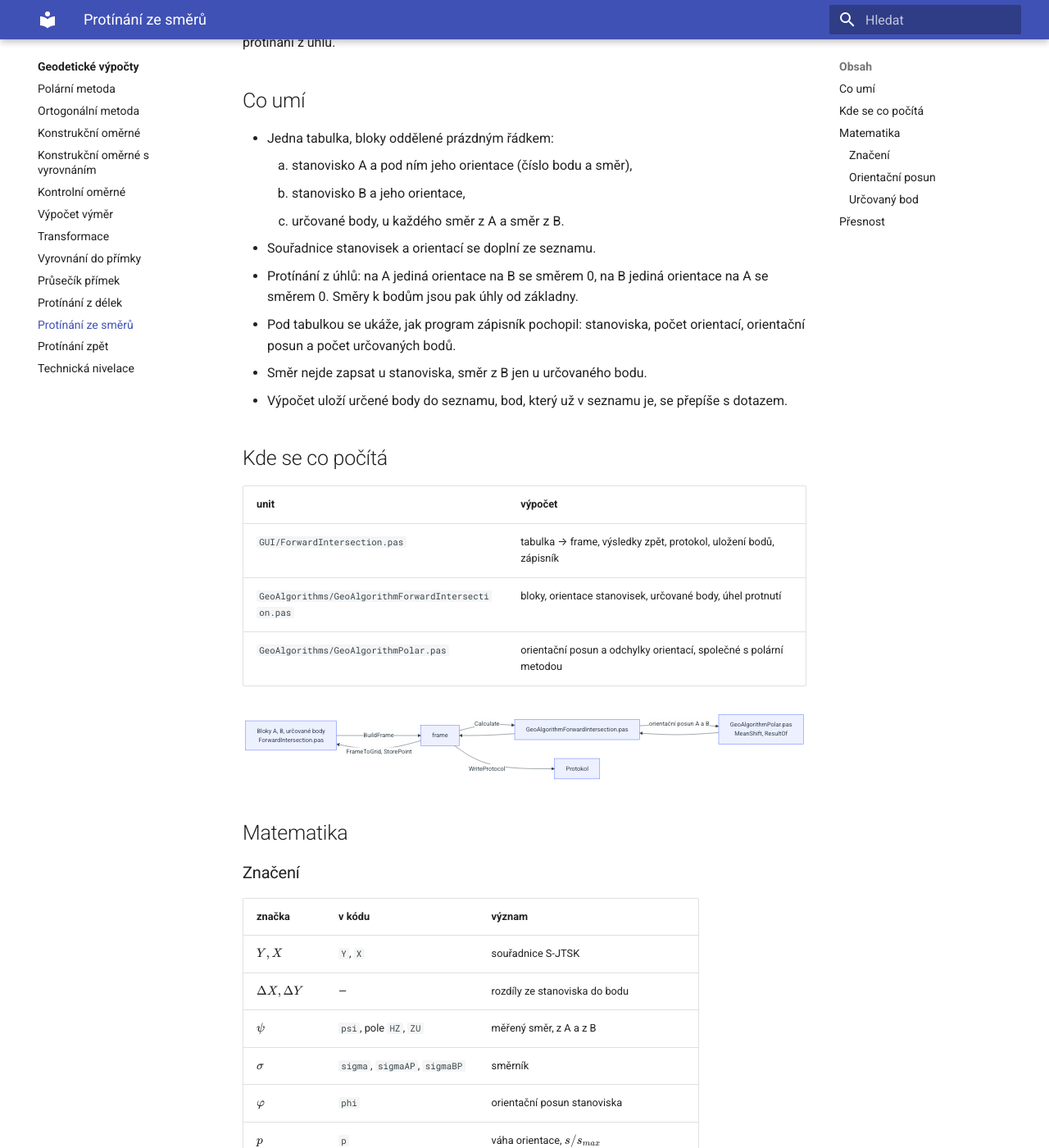
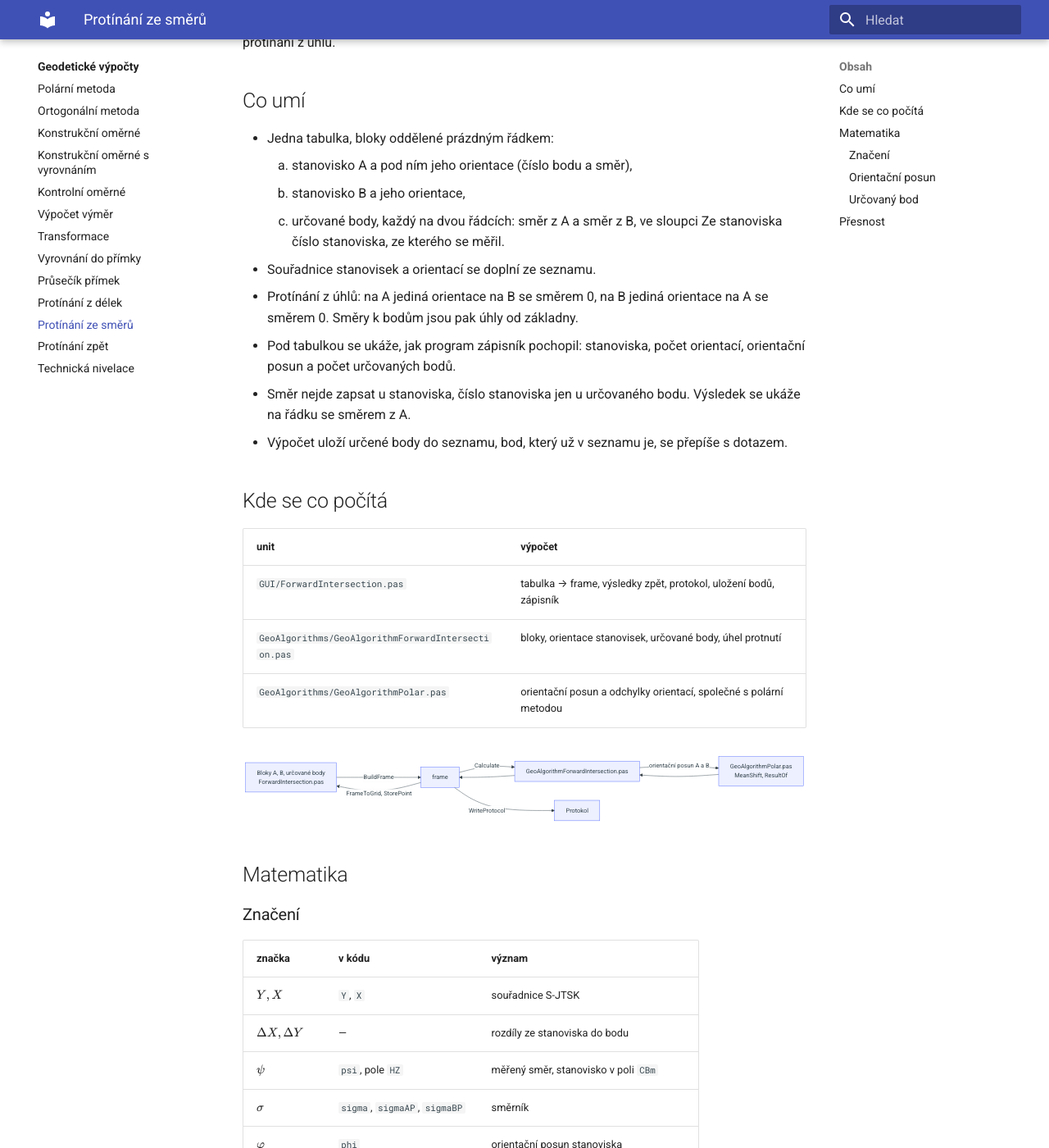
Before and after one commit to kovarmi9/GeoSoft, an MkDocs documentation site: the page built from docs/vypocty/protinani-ze-smeru.md, in a window 1280 px wide and 1400 px high, scrolled down 214 px. Shown: the whole window at 82% size. Built offline with MkDocs 1.6.1 and Material for MkDocs 9.7.7, drawn with Linux system fonts in a browser that asks for light colours.

Commit message:
Protínání ze směrů: jeden směr na řádek, úklid GeoRow
- určovaný bod na dvou řádcích, stanovisko ve sloupci Ze stanoviska
  (CBm), ZU se už nepoužívá pro směr z B; oddělovací řádek bloků zúžený
- párování směrů přes FindRow, přesnější chyby, testy chybových případů
- GeoRow: PrintGeoRow přes GeoFieldToText, komentář KK
- zkrácené komentáře, zalomené řádky uses

```diff
--- a/docs/vypocty/protinani-ze-smeru.md
+++ b/docs/vypocty/protinani-ze-smeru.md
@@ -8,14 +8,16 @@ stanoviscích. Pokrývá i protínání z úhlů.
 - Jedna tabulka, bloky oddělené prázdným řádkem:
     1. stanovisko A a pod ním jeho orientace (číslo bodu a směr),
     2. stanovisko B a jeho orientace,
-    3. určované body, u každého směr z A a směr z B.
+    3. určované body, každý na dvou řádcích: směr z A a směr z B,
+       ve sloupci Ze stanoviska číslo stanoviska, ze kterého se měřil.
 - Souřadnice stanovisek a orientací se doplní ze seznamu.
 - Protínání z úhlů: na A jediná orientace na B se směrem 0, na B
   jediná orientace na A se směrem 0. Směry k bodům jsou pak úhly od
   základny.
 - Pod tabulkou se ukáže, jak program zápisník pochopil: stanoviska,
   počet orientací, orientační posun a počet určovaných bodů.
-- Směr nejde zapsat u stanoviska, směr z B jen u určovaného bodu.
+- Směr nejde zapsat u stanoviska, číslo stanoviska jen u určovaného
+  bodu. Výsledek se ukáže na řádku se směrem z A.
 - Výpočet uloží určené body do seznamu, bod, který už v seznamu je,
   se přepíše s dotazem.
 
@@ -46,7 +48,7 @@ flowchart LR
 |---|---|---|
 | $Y, X$ | `Y`, `X` | souřadnice S-JTSK |
 | $\Delta X, \Delta Y$ | — | rozdíly ze stanoviska do bodu |
-| $\psi$ | `psi`, pole `HZ`, `ZU` | měřený směr, z A a z B |
+| $\psi$ | `psi`, pole `HZ` | měřený směr, stanovisko v poli `CBm` |
 | $\sigma$ | `sigma`, `sigmaAP`, `sigmaBP` | směrník |
 | $\varphi$ | `phi` | orientační posun stanoviska |
 | $p$ | `p` | váha orientace, $s / s_{max}$ |
```
Also changed, not shown: docs/geodataframe/georow.md (+1 -1 lines), 10 other files.
